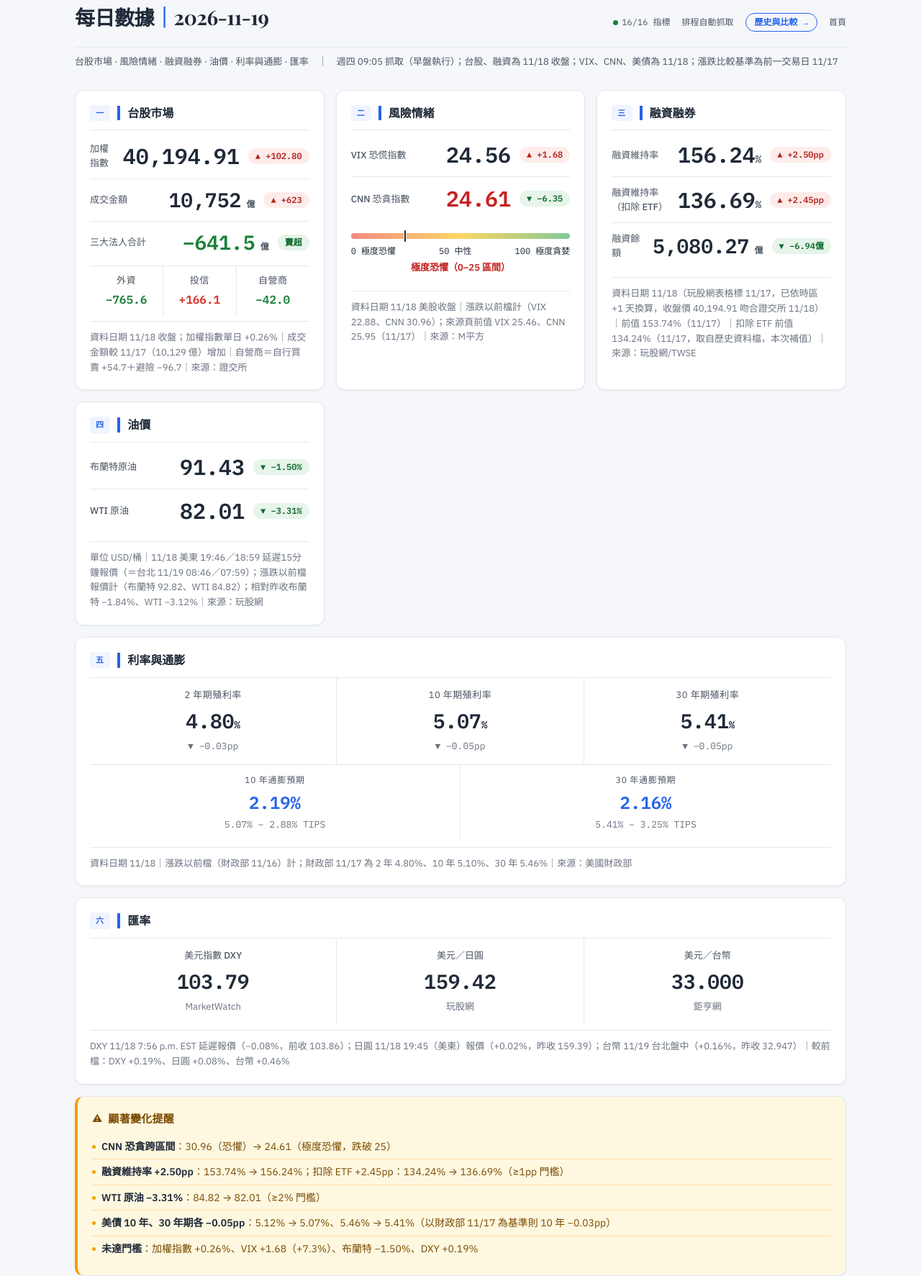
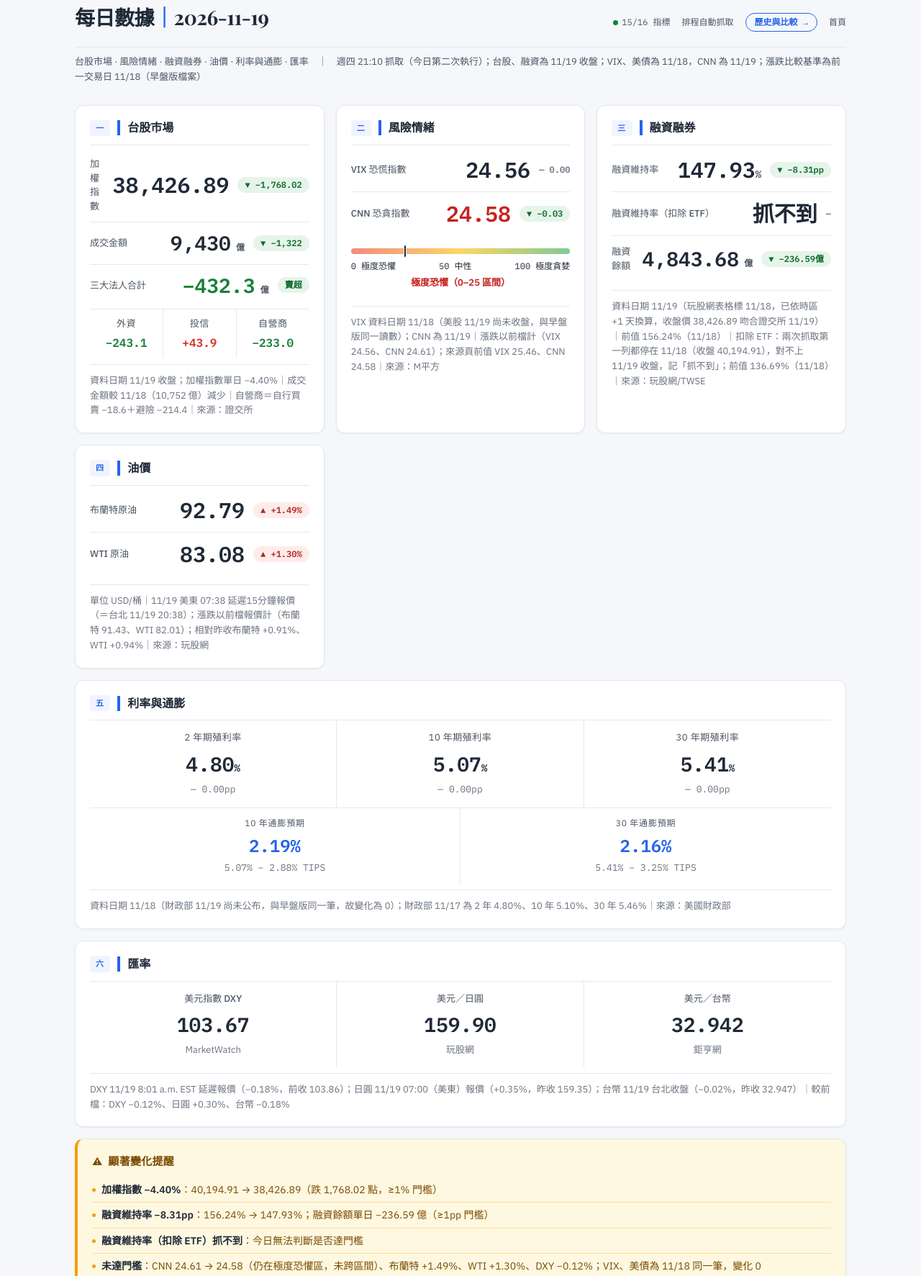
Before and after one commit to LiaoPeiTing/patty-daily-dashboard, a plain HTML site: page macro-dashboard.html in a window 1280 px wide. Shown: the part 29-1802 px from the top of the page at 72% size. Drawn offline with nearby package versions, Linux system fonts and the light colour scheme.

Commit message:
update: 2026-11-19 macro dashboard

```diff
--- a/data/history.csv
+++ b/data/history.csv
@@ -37,3 +37,4 @@
 2026-11-16,41040.08,9031,-1143.9,-701.9,-183,-259,22.88,31.02,158.59,138.96,5244.98,91.75,83.98,4.83,5.12,5.46,2.2,2.16,103.59,159.42,32.97
 2026-11-17,40092.11,10129,-576.1,-380.9,-38.2,-157,22.88,30.96,153.74,134.24,5087.21,92.82,84.82,4.83,5.12,5.46,2.2,2.16,103.59,159.29,32.85
 2026-11-18,40194.91,10752,-641.5,-765.6,166.1,-42,24.56,24.61,156.24,136.69,5080.27,91.43,82.01,4.8,5.07,5.41,2.19,2.16,103.79,159.42,33
+2026-11-19,38426.89,9430,-432.3,-243.1,43.9,-233,24.56,24.58,147.93,,4843.68,92.79,83.08,4.8,5.07,5.41,2.19,2.16,103.67,159.9,32.942
--- a/data/history.json
+++ b/data/history.json
@@ -38,5 +38,6 @@
 {"date": "2026-11-13", "taiex": 43675.12, "turnover": 9516.0, "inst_total": 452.7, "foreign": 288.4, "trust": 95.4, "dealer": 68.9, "vix": 18.69, "cnn": 39.83, "margin_ratio": 170.96, "margin_balance": 5365.99, "brent": 96.41, "wti": 88.8, "y2": 4.86, "y10": 5.1, "y30": 5.43, "be10": 2.24, "be30": 2.19, "dxy": 103.22, "usdjpy": 160.02, "usdtwd": 32.838, "margin_ratio_ex_etf": 149.75, "tw_date": "2026-11-13", "tw_date_src": "verified"},
 {"date": "2026-11-17", "taiex": 41040.08, "turnover": 9031.0, "inst_total": -1143.9, "foreign": -701.9, "trust": -183.0, "dealer": -259.0, "vix": 22.88, "cnn": 31.02, "margin_ratio": 158.59, "margin_balance": 5244.98, "brent": 91.75, "wti": 83.98, "y2": 4.83, "y10": 5.12, "y30": 5.46, "be10": 2.2, "be30": 2.16, "dxy": 103.59, "usdjpy": 159.42, "usdtwd": 32.97, "margin_ratio_ex_etf": 138.96, "tw_date": "2026-11-16", "tw_date_src": "verified"},
 {"date": "2026-11-17", "taiex": 40092.11, "turnover": 10129, "inst_total": -576.1, "foreign": -380.9, "trust": -38.2, "dealer": -157, "vix": 22.88, "cnn": 30.96, "margin_ratio": 153.74, "margin_balance": 5087.21, "brent": 92.82, "wti": 84.82, "y2": 4.83, "y10": 5.12, "y30": 5.46, "be10": 2.2, "be30": 2.16, "dxy": 103.59, "usdjpy": 159.29, "usdtwd": 32.85, "margin_ratio_ex_etf": 134.24, "tw_date": "2026-11-17", "tw_date_src": "verified"},
-{"date": "2026-11-19", "taiex": 40194.91, "turnover": 10752, "inst_total": -641.5, "foreign": -765.6, "trust": 166.1, "dealer": -42, "vix": 24.56, "cnn": 24.61, "margin_ratio": 156.24, "margin_balance": 5080.27, "brent": 91.43, "wti": 82.01, "y2": 4.8, "y10": 5.07, "y30": 5.41, "be10": 2.19, "be30": 2.16, "dxy": 103.79, "usdjpy": 159.42, "usdtwd": 33, "margin_ratio_ex_etf": 136.69, "tw_date": "2026-11-18", "tw_date_src": "verified"}
+{"date": "2026-11-19", "taiex": 40194.91, "turnover": 10752, "inst_total": -641.5, "foreign": -765.6, "trust": 166.1, "dealer": -42, "vix": 24.56, "cnn": 24.61, "margin_ratio": 156.24, "margin_balance": 5080.27, "brent": 91.43, "wti": 82.01, "y2": 4.8, "y10": 5.07, "y30": 5.41, "be10": 2.19, "be30": 2.16, "dxy": 103.79, "usdjpy": 159.42, "usdtwd": 33, "margin_ratio_ex_etf": 136.69, "tw_date": "2026-11-18", "tw_date_src": "verified"},
+{"date": "2026-11-19", "taiex": 38426.89, "turnover": 9430, "inst_total": -432.3, "foreign": -243.1, "trust": 43.9, "dealer": -233, "vix": 24.56, "cnn": 24.58, "margin_ratio": 147.93, "margin_balance": 4843.68, "brent": 92.79, "wti": 83.08, "y2": 4.8, "y10": 5.07, "y30": 5.41, "be10": 2.19, "be30": 2.16, "dxy": 103.67, "usdjpy": 159.9, "usdtwd": 32.942, "margin_ratio_ex_etf": null, "tw_date": "2026-11-19", "tw_date_src": "verified"}
 ]
--- a/macro-dashboard.html
+++ b/macro-dashboard.html
@@ -530,87 +530,87 @@ body {
   <div class="header">
     <h1>每日數據<span>｜</span>2026-11-19</h1>
     <div class="header-meta">
-      <span><span class="status-dot"></span>16/16 指標</span>
+      <span><span class="status-dot"></span>15/16 指標</span>
       <span>排程自動抓取</span>
       <a href="history.html" style="color:var(--accent);font-weight:600;text-decoration:none;border:1px solid var(--accent);border-radius:999px;padding:3px 12px">歷史與比較 →</a>
       <a href="index.html" style="color:var(--text-sub);text-decoration:none">首頁</a>
     </div>
   </div>
-  <p class="subtitle">台股市場 · 風險情緒 · 融資融券 · 油價 · 利率與通膨 · 匯率　｜　週四 09:05 抓取（早盤執行）；台股、融資為 11/18 收盤；VIX、CNN、美債為 11/18；漲跌比較基準為前一交易日 11/17</p>
+  <p class="subtitle">台股市場 · 風險情緒 · 融資融券 · 油價 · 利率與通膨 · 匯率　｜　週四 21:10 抓取（今日第二次執行）；台股、融資為 11/19 收盤；VIX、美債為 11/18，CNN 為 11/19；漲跌比較基準為前一交易日 11/18（早盤版檔案）</p>
 
   <div class="grid">
 
     <div class="card">
       <div class="card-header"><span class="section-tag">一</span><span class="card-title">台股市場</span></div>
       <div class="card-body">
-        <div class="indicator"><span class="ind-label">加權指數</span><span class="ind-value large">40,194.91</span><span class="ind-change up">▲ +102.80</span></div>
-        <div class="indicator"><span class="ind-label">成交金額</span><span class="ind-value">10,752<span style="font-size:12px;color:var(--text-sub)"> 億</span></span><span class="ind-change up">▲ +623</span></div>
-        <div class="indicator"><span class="ind-label">三大法人合計</span><span class="ind-value" style="color:var(--down)">−641.5<span style="font-size:12px;color:var(--text-sub)"> 億</span></span><span class="ind-change down">賣超</span></div>
+        <div class="indicator"><span class="ind-label">加權指數</span><span class="ind-value large">38,426.89</span><span class="ind-change down">▼ −1,768.02</span></div>
+        <div class="indicator"><span class="ind-label">成交金額</span><span class="ind-value">9,430<span style="font-size:12px;color:var(--text-sub)"> 億</span></span><span class="ind-change down">▼ −1,322</span></div>
+        <div class="indicator"><span class="ind-label">三大法人合計</span><span class="ind-value" style="color:var(--down)">−432.3<span style="font-size:12px;color:var(--text-sub)"> 億</span></span><span class="ind-change down">賣超</span></div>
       </div>
       <div class="inst-breakdown">
-        <div class="inst-item"><div class="inst-name">外資</div><div class="inst-val neg">−765.6</div></div>
-        <div class="inst-item"><div class="inst-name">投信</div><div class="inst-val pos">+166.1</div></div>
-        <div class="inst-item"><div class="inst-name">自營商</div><div class="inst-val neg">−42.0</div></div>
+        <div class="inst-item"><div class="inst-name">外資</div><div class="inst-val neg">−243.1</div></div>
+        <div class="inst-item"><div class="inst-name">投信</div><div class="inst-val pos">+43.9</div></div>
+        <div class="inst-item"><div class="inst-name">自營商</div><div class="inst-val neg">−233.0</div></div>
       </div>
-      <div class="margin-note">資料日期 11/18 收盤；加權指數單日 +0.26%｜成交金額較 11/17（10,129 億）增加｜自營商＝自行買賣 +54.7＋避險 −96.7｜來源：證交所</div>
+      <div class="margin-note">資料日期 11/19 收盤；加權指數單日 −4.40%｜成交金額較 11/18（10,752 億）減少｜自營商＝自行買賣 −18.6＋避險 −214.4｜來源：證交所</div>
     </div>
 
     <div class="card">
       <div class="card-header"><span class="section-tag">二</span><span class="card-title">風險情緒</span></div>
       <div class="card-body">
-        <div class="indicator"><span class="ind-label">VIX 恐慌指數</span><span class="ind-value large">24.56</span><span class="ind-change up">▲ +1.68</span></div>
-        <div class="indicator" style="border-top: 1px solid var(--border);"><span class="ind-label">CNN 恐貪指數</span><span class="ind-value large" style="color:var(--fear)">24.61</span><span class="ind-change down">▼ −6.35</span></div>
+        <div class="indicator"><span class="ind-label">VIX 恐慌指數</span><span class="ind-value large">24.56</span><span class="ind-change flat">— 0.00</span></div>
+        <div class="indicator" style="border-top: 1px solid var(--border);"><span class="ind-label">CNN 恐貪指數</span><span class="ind-value large" style="color:var(--fear)">24.58</span><span class="ind-change down">▼ −0.03</span></div>
       </div>
       <div class="gauge-container">
-        <div class="gauge-bar"><div class="gauge-marker" style="left: 24.61%"></div></div>
+        <div class="gauge-bar"><div class="gauge-marker" style="left: 24.58%"></div></div>
         <div class="gauge-labels"><span>0 極度恐懼</span><span>50 中性</span><span>100 極度貪婪</span></div>
         <div class="gauge-zone" style="color:var(--fear)">極度恐懼（0–25 區間）</div>
       </div>
-      <div class="margin-note">資料日期 11/18 美股收盤｜漲跌以前檔計（VIX 22.88、CNN 30.96）；來源頁前值 VIX 25.46、CNN 25.95（11/17）｜來源：M平方</div>
+      <div class="margin-note">VIX 資料日期 11/18（美股 11/19 尚未收盤，與早盤版同一讀數）；CNN 為 11/19｜漲跌以前檔計（VIX 24.56、CNN 24.61）；來源頁前值 VIX 25.46、CNN 24.58｜來源：M平方</div>
     </div>
 
     <div class="card">
       <div class="card-header"><span class="section-tag">三</span><span class="card-title">融資融券</span></div>
       <div class="card-body">
-        <div class="indicator"><span class="ind-label">融資維持率</span><span class="ind-value large">156.24<span style="font-size:14px">%</span></span><span class="ind-change up">▲ +2.50pp</span></div>
+        <div class="indicator"><span class="ind-label">融資維持率</span><span class="ind-value large">147.93<span style="font-size:14px">%</span></span><span class="ind-change down">▼ −8.31pp</span></div>
         <!-- 扣除 ETF 這一列：抓不到時，數值改顯示「抓不到」（不帶 %），漲跌膠囊改成 <span class="ind-change flat">—</span>；規則見 SOP 3-4 -->
-        <div class="indicator"><span class="ind-label">融資維持率（扣除 ETF）</span><span class="ind-value large">136.69<span style="font-size:14px">%</span></span><span class="ind-change up">▲ +2.45pp</span></div>
-        <div class="indicator"><span class="ind-label">融資餘額</span><span class="ind-value">5,080.27<span style="font-size:12px;color:var(--text-sub)"> 億</span></span><span class="ind-change down">▼ −6.94億</span></div>
+        <div class="indicator"><span class="ind-label">融資維持率（扣除 ETF）</span><span class="ind-value large">抓不到</span><span class="ind-change flat">—</span></div>
+        <div class="indicator"><span class="ind-label">融資餘額</span><span class="ind-value">4,843.68<span style="font-size:12px;color:var(--text-sub)"> 億</span></span><span class="ind-change down">▼ −236.59億</span></div>
       </div>
-      <div class="margin-note">資料日期 11/18（玩股網表格標 11/17，已依時區 +1 天換算，收盤價 40,194.91 吻合證交所 11/18）｜前值 153.74%（11/17）｜扣除 ETF 前值 134.24%（11/17，取自歷史資料檔，本次補值）｜來源：玩股網/TWSE</div>
+      <div class="margin-note">資料日期 11/19（玩股網表格標 11/18，已依時區 +1 天換算，收盤價 38,426.89 吻合證交所 11/19）｜前值 156.24%（11/18）｜扣除 ETF：兩次抓取第一列都停在 11/18（收盤 40,194.91），對不上 11/19 收盤，記「抓不到」；前值 136.69%（11/18）｜來源：玩股網/TWSE</div>
     </div>
 
     <div class="card">
       <div class="card-header"><span class="section-tag">四</span><span class="card-title">油價</span></div>
       <div class="card-body">
-        <div class="indicator"><span class="ind-label">布蘭特原油</span><span class="ind-value large">91.43</span><span class="ind-change down">▼ −1.50%</span></div>
-        <div class="indicator"><span class="ind-label">WTI 原油</span><span class="ind-value large">82.01</span><span class="ind-change down">▼ −3.31%</span></div>
+        <div class="indicator"><span class="ind-label">布蘭特原油</span><span class="ind-value large">92.79</span><span class="ind-change up">▲ +1.49%</span></div>
+        <div class="indicator"><span class="ind-label">WTI 原油</span><span class="ind-value large">83.08</span><span class="ind-change up">▲ +1.30%</span></div>
       </div>
-      <div class="margin-note">單位 USD/桶｜11/18 美東 19:46／18:59 延遲15分鐘報價（＝台北 11/19 08:46／07:59）；漲跌以前檔報價計（布蘭特 92.82、WTI 84.82）；相對昨收布蘭特 −1.84%、WTI −3.12%｜來源：玩股網</div>
+      <div class="margin-note">單位 USD/桶｜11/19 美東 07:38 延遲15分鐘報價（＝台北 11/19 20:38）；漲跌以前檔報價計（布蘭特 91.43、WTI 82.01）；相對昨收布蘭特 +0.91%、WTI +0.94%｜來源：玩股網</div>
     </div>
 
     <div class="card full">
       <div class="card-header"><span class="section-tag">五</span><span class="card-title">利率與通膨</span></div>
       <div class="rate-row">
-        <div class="rate-cell"><div class="rate-label">2 年期殖利率</div><div class="rate-value">4.80<span style="font-size:14px">%</span></div><div class="rate-sub">▼ −0.03pp</div></div>
-        <div class="rate-cell"><div class="rate-label">10 年期殖利率</div><div class="rate-value">5.07<span style="font-size:14px">%</span></div><div class="rate-sub">▼ −0.05pp</div></div>
-        <div class="rate-cell"><div class="rate-label">30 年期殖利率</div><div class="rate-value">5.41<span style="font-size:14px">%</span></div><div class="rate-sub">▼ −0.05pp</div></div>
+        <div class="rate-cell"><div class="rate-label">2 年期殖利率</div><div class="rate-value">4.80<span style="font-size:14px">%</span></div><div class="rate-sub">— 0.00pp</div></div>
+        <div class="rate-cell"><div class="rate-label">10 年期殖利率</div><div class="rate-value">5.07<span style="font-size:14px">%</span></div><div class="rate-sub">— 0.00pp</div></div>
+        <div class="rate-cell"><div class="rate-label">30 年期殖利率</div><div class="rate-value">5.41<span style="font-size:14px">%</span></div><div class="rate-sub">— 0.00pp</div></div>
       </div>
       <div class="inflation-row">
         <div class="inflation-cell"><div class="inflation-label">10 年通膨預期</div><div class="inflation-value">2.19%</div><div class="inflation-formula">5.07% − 2.88% TIPS</div></div>
         <div class="inflation-cell"><div class="inflation-label">30 年通膨預期</div><div class="inflation-value">2.16%</div><div class="inflation-formula">5.41% − 3.25% TIPS</div></div>
       </div>
-      <div class="margin-note">資料日期 11/18｜漲跌以前檔（財政部 11/16）計；財政部 11/17 為 2 年 4.80%、10 年 5.10%、30 年 5.46%｜來源：美國財政部</div>
+      <div class="margin-note">資料日期 11/18（財政部 11/19 尚未公布，與早盤版同一筆，故變化為 0）；財政部 11/17 為 2 年 4.80%、10 年 5.10%、30 年 5.46%｜來源：美國財政部</div>
     </div>
 
     <div class="card full">
       <div class="card-header"><span class="section-tag">六</span><span class="card-title">匯率</span></div>
       <div class="fx-row">
-        <div class="fx-cell"><div class="fx-label">美元指數 DXY</div><div class="fx-value">103.79</div><div class="fx-source">MarketWatch</div></div>
-        <div class="fx-cell"><div class="fx-label">美元／日圓</div><div class="fx-value">159.42</div><div class="fx-source">玩股網</div></div>
-        <div class="fx-cell"><div class="fx-label">美元／台幣</div><div class="fx-value">33.000</div><div class="fx-source">鉅亨網</div></div>
+        <div class="fx-cell"><div class="fx-label">美元指數 DXY</div><div class="fx-value">103.67</div><div class="fx-source">MarketWatch</div></div>
+        <div class="fx-cell"><div class="fx-label">美元／日圓</div><div class="fx-value">159.90</div><div class="fx-source">玩股網</div></div>
+        <div class="fx-cell"><div class="fx-label">美元／台幣</div><div class="fx-value">32.942</div><div class="fx-source">鉅亨網</div></div>
       </div>
-      <div class="margin-note">DXY 11/18 7:56 p.m. EST 延遲報價（−0.08%，前收 103.86）；日圓 11/18 19:45（美東）報價（+0.02%，昨收 159.39）；台幣 11/19 台北盤中（+0.16%，昨收 32.947）｜較前檔：DXY +0.19%、日圓 +0.08%、台幣 +0.46%</div>
+      <div class="margin-note">DXY 11/19 8:01 a.m. EST 延遲報價（−0.18%，前收 103.86）；日圓 11/19 07:00（美東）報價（+0.35%，昨收 159.35）；台幣 11/19 台北收盤（−0.02%，昨收 32.947）｜較前檔：DXY −0.12%、日圓 +0.30%、台幣 −0.18%</div>
     </div>
 
   </div>
@@ -618,11 +618,10 @@ body {
   <div class="alert-section">
     <div class="alert-header"><span class="alert-icon">⚠</span><span class="alert-title">顯著變化提醒</span></div>
     <div class="alert-body">
-      <div class="alert-item"><span class="alert-bullet"></span><span><strong style="color:var(--text-main)">CNN 恐貪跨區間</strong>：30.96（恐懼）→ 24.61（極度恐懼，跌破 25）</span></div>
-      <div class="alert-item"><span class="alert-bullet"></span><span><strong style="color:var(--text-main)">融資維持率 +2.50pp</strong>：153.74% → 156.24%；扣除 ETF +2.45pp：134.24% → 136.69%（≥1pp 門檻）</span></div>
-      <div class="alert-item"><span class="alert-bullet"></span><span><strong style="color:var(--text-main)">WTI 原油 −3.31%</strong>：84.82 → 82.01（≥2% 門檻）</span></div>
-      <div class="alert-item"><span class="alert-bullet"></span><span><strong style="color:var(--text-main)">美債 10 年、30 年期各 −0.05pp</strong>：5.12% → 5.07%、5.46% → 5.41%（以財政部 11/17 為基準則 10 年 −0.03pp）</span></div>
-      <div class="alert-item"><span class="alert-bullet"></span><span><strong style="color:var(--text-main)">未達門檻</strong>：加權指數 +0.26%、VIX +1.68（+7.3%）、布蘭特 −1.50%、DXY +0.19%</span></div>
+      <div class="alert-item"><span class="alert-bullet"></span><span><strong style="color:var(--text-main)">加權指數 −4.40%</strong>：40,194.91 → 38,426.89（跌 1,768.02 點，≥1% 門檻）</span></div>
+      <div class="alert-item"><span class="alert-bullet"></span><span><strong style="color:var(--text-main)">融資維持率 −8.31pp</strong>：156.24% → 147.93%；融資餘額單日 −236.59 億（≥1pp 門檻）</span></div>
+      <div class="alert-item"><span class="alert-bullet"></span><span><strong style="color:var(--text-main)">融資維持率（扣除 ETF）抓不到</strong>：今日無法判斷是否達門檻</span></div>
+      <div class="alert-item"><span class="alert-bullet"></span><span><strong style="color:var(--text-main)">未達門檻</strong>：CNN 24.61 → 24.58（仍在極度恐懼區，未跨區間）、布蘭特 +1.49%、WTI +1.30%、DXY −0.12%；VIX、美債為 11/18 同一筆，變化 0</span></div>
     </div>
   </div>
 
```
